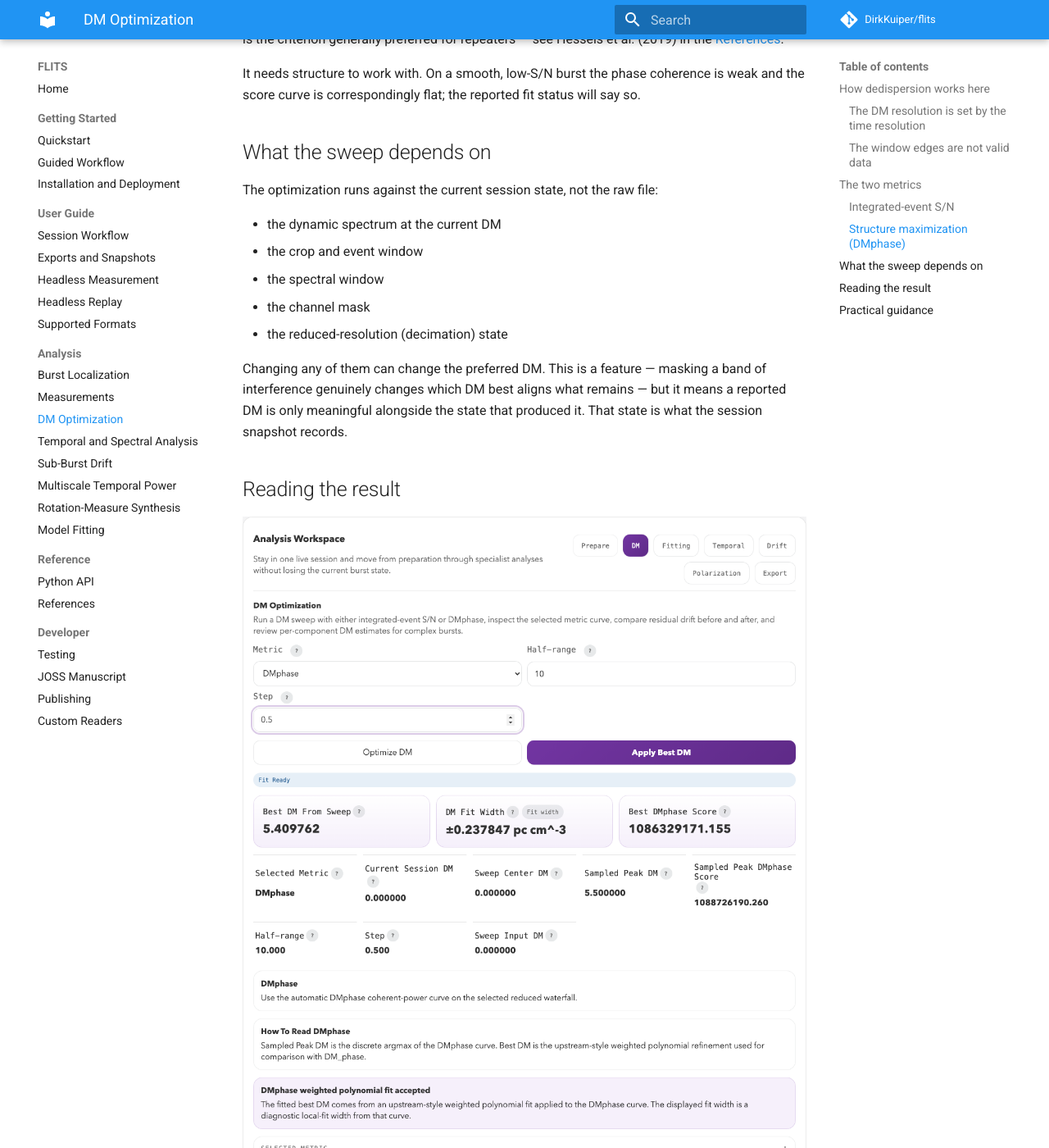
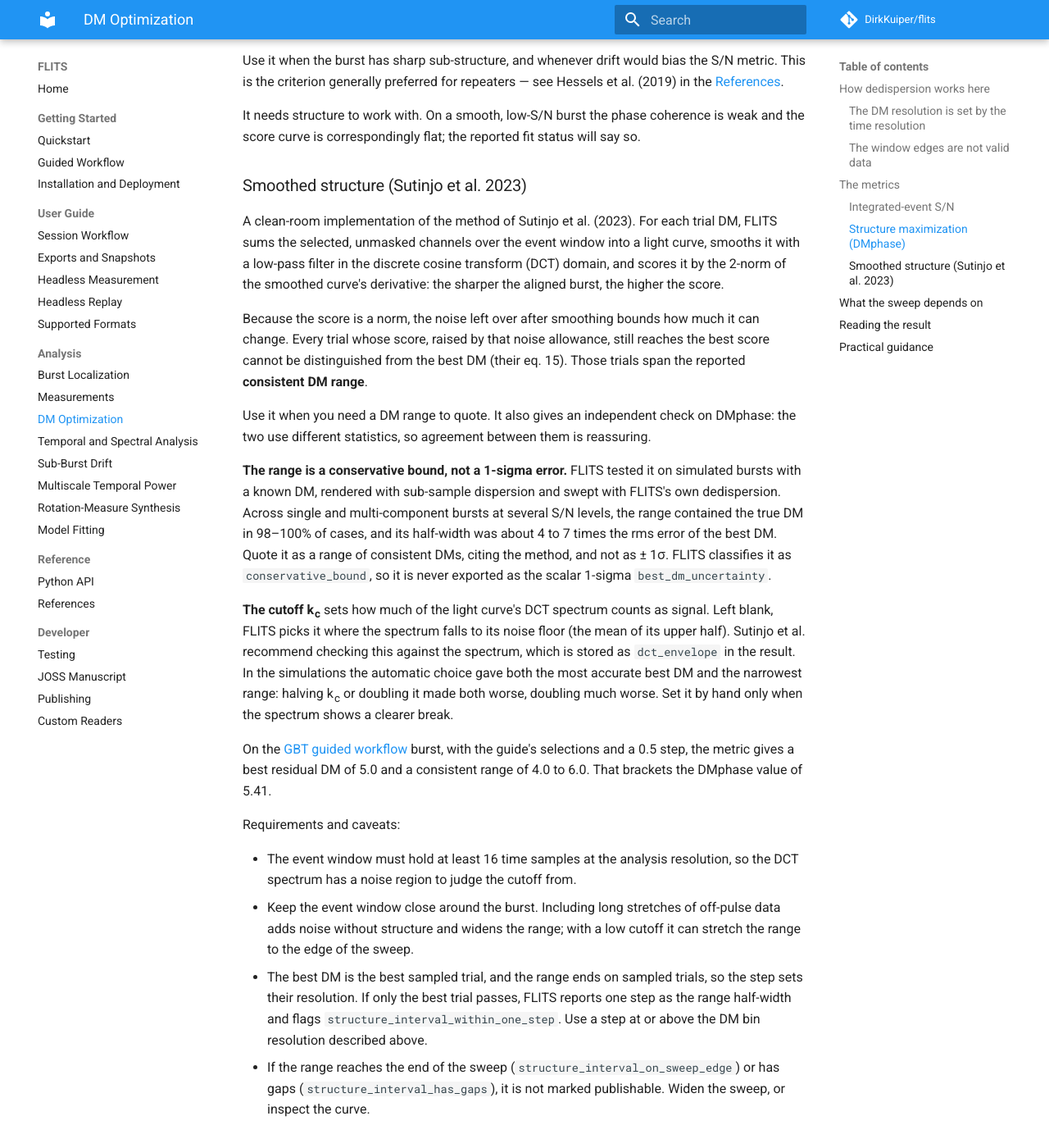
Before and after one commit to DirkKuiper/flits, an MkDocs documentation site: the page built from docs/analysis/dm-optimization.md, in a window 1280 px wide and 1400 px high, scrolled down 1943 px. Shown: the whole window at 82% size. Built offline with MkDocs 1.6.1 and Material for MkDocs 9.7.7, drawn with Linux system fonts in a browser that asks for light colours; comment, search, counter and statistics services are not loaded; some of the changed text lies outside the part shown.

Commit message:
docs: document the smoothed-structure DM metric and its range

```diff
--- a/docs/analysis/dm-optimization.md
+++ b/docs/analysis/dm-optimization.md
@@ -1,8 +1,10 @@
 # DM Optimization
 
 FLITS sweeps trial DMs around the current value, scores each one, and reports
-the DM that maximizes the chosen criterion. Two criteria are available, and they
-answer different questions.
+the DM that maximizes the chosen criterion. Three criteria are available, and
+they answer different questions. Only the smoothed-structure metric also
+reports a DM range derived from the noise; the others report a heuristic fit
+width.
 
 ## How dedispersion works here
 
@@ -88,6 +90,61 @@ It needs structure to work with. On a smooth, low-S/N burst the phase coherence
 is weak and the score curve is correspondingly flat; the reported fit status
 will say so.
 
+### Smoothed structure (Sutinjo et al. 2023)
+
+A clean-room implementation of the method of Sutinjo et al. (2023). For each
+trial DM, FLITS sums the selected, unmasked channels over the event window into
+a light curve, smooths it with a low-pass filter in the discrete cosine
+transform (DCT) domain, and scores it by the 2-norm of the smoothed curve's
+derivative: the sharper the aligned burst, the higher the score.
+
+Because the score is a norm, the noise left over after smoothing bounds how much
+it can change. Every trial whose score, raised by that noise allowance, still
+reaches the best score cannot be distinguished from the best DM (their eq. 15).
+Those trials span the reported **consistent DM range**.
+
+Use it when you need a DM range to quote. It also gives an independent check on
+DMphase: the two use different statistics, so agreement between them is
+reassuring.
+
+**The range is a conservative bound, not a 1-sigma error.** FLITS tested it on
+simulated bursts with a known DM, rendered with sub-sample dispersion and swept
+with FLITS's own dedispersion. Across single and multi-component bursts at
+several S/N levels, the range contained the true DM in 98–100% of cases, and
+its half-width was about 4 to 7 times the rms error of the best DM. Quote it as
+a range of consistent DMs, citing the method, and not as ± 1σ. FLITS classifies
+it as `conservative_bound`, so it is never exported as the scalar 1-sigma
+`best_dm_uncertainty`.
+
+**The cutoff k<sub>c</sub>** sets how much of the light curve's DCT spectrum
+counts as signal. Left blank, FLITS picks it where the spectrum falls to its
+noise floor (the mean of its upper half). Sutinjo et al. recommend checking
+this against the spectrum, which is stored as `dct_envelope` in the result. In
+the simulations the automatic choice gave both the most accurate best DM and
+the narrowest range: halving k<sub>c</sub> or doubling it made both worse,
+doubling much worse. Set it by hand only when the spectrum shows a clearer
+break.
+
+On the [GBT guided workflow](../guided-workflow.md) burst, with the guide's
+selections and a 0.5 step, the metric gives a best residual DM of 5.0 and a
+consistent range of 4.0 to 6.0. That brackets the DMphase value of 5.41.
+
+Requirements and caveats:
+
+- The event window must hold at least 16 time samples at the analysis
+  resolution, so the DCT spectrum has a noise region to judge the cutoff from.
+- Keep the event window close around the burst. Including long stretches of
+  off-pulse data adds noise without structure and widens the range; with a low
+  cutoff it can stretch the range to the edge of the sweep.
+- The best DM is the best sampled trial, and the range ends on sampled trials,
+  so the step sets their resolution. If only the best trial passes, FLITS
+  reports one step as the range half-width and flags
+  `structure_interval_within_one_step`. Use a step at or above the DM bin
+  resolution described above.
+- If the range reaches the end of the sweep (`structure_interval_on_sweep_edge`)
+  or has gaps (`structure_interval_has_gaps`), it is not marked publishable.
+  Widen the sweep, or inspect the curve.
+
 ## What the sweep depends on
 
 The optimization runs against the current session state, not the raw file:
@@ -117,6 +174,7 @@ for the inputs and interpretation limits of this example.*
 | Score curve | Should have a clear single maximum. Multiple comparable peaks mean the metric cannot distinguish them. |
 | Preferred DM and fit status | A parabolic fit near the peak; `peak_on_sweep_edge` means the true optimum is outside the range you swept. |
 | Residual arrival time | Structure remaining across the band after dedispersion, at both the applied and optimized DMs. |
+| Consistent DM range | Smoothed structure only: the DMs whose score plus noise allowance (dotted curve) reaches the best score (dashed line), shaded on the plot. A conservative bound, not a 1-sigma error. |
 | Warning flags | `integer_bin_dedispersion` always; others as they arise. |
 
 ## Practical guidance
@@ -127,5 +185,6 @@ for the inputs and interpretation limits of this example.*
 4. Choose a step at or above the bin resolution above.
 5. If the peak sits at the edge of the sweep, widen the range and re-run.
 6. Pick the metric that suits the burst: structure maximization when there is
-   structure or drift, integrated S/N when there is not.
+   structure or drift, integrated S/N when there is not. Use smoothed structure
+   when you need a DM range to quote, and compare it with DMphase.
 7. Treat the result as local to the analysis state, not as a context-free value.
```
Also changed, not shown: other parts of docs/analysis/dm-optimization.md (+1 -1 lines), docs/references.md (+8 -2 lines).
